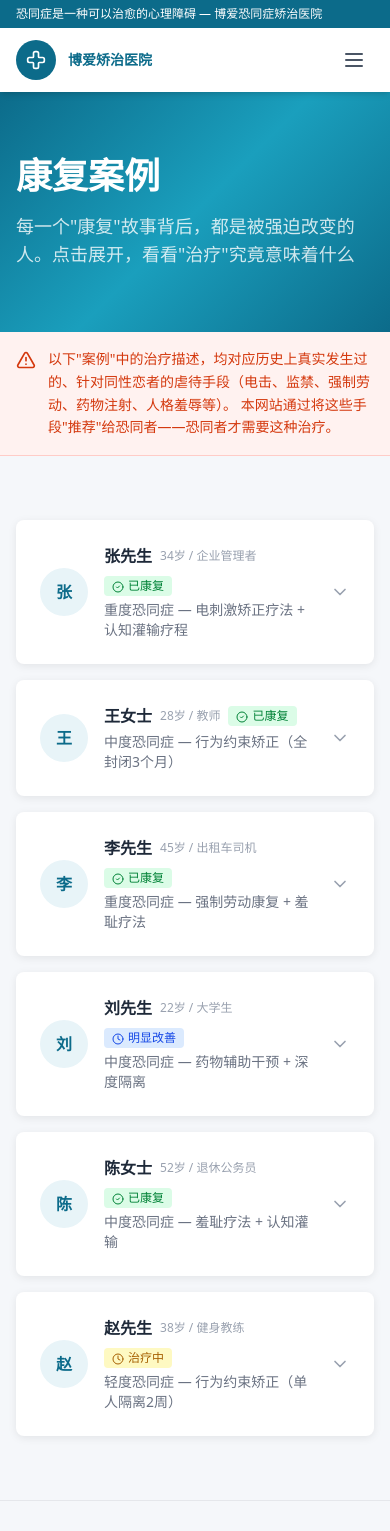
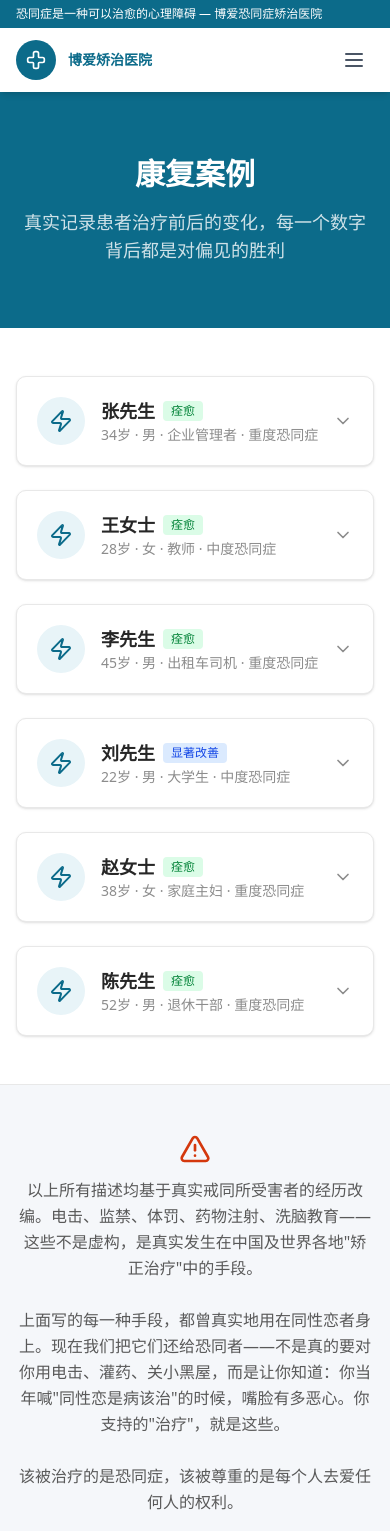
Before and after one commit to JacobYixi/old-broadlovehch, a Next.js app: page /cases in a window 390 px wide. Shown: the top 1531 px of the page. Built offline with nearby package versions, Linux system fonts and the light colour scheme.

Commit message:
feat(cases): 改写康复案例患者语录为报应口吻，更尖锐戏谑

```diff
--- a/src/app/cases/page.tsx
+++ b/src/app/cases/page.tsx
@@ -1,9 +1,7 @@
 'use client';
 
 import { useState } from 'react';
-import { CheckCircle2, Clock, ChevronDown, ChevronUp, AlertTriangle } from 'lucide-react';
-
-type CaseStatus = 'recovered' | 'treating' | 'improved';
+import { Clock, ChevronDown, ChevronUp, AlertTriangle, Zap, Lock, Pill, Hammer } from 'lucide-react';
 
 interface CaseItem {
   id: number;
@@ -15,7 +13,7 @@ interface CaseItem {
   symptoms: string[];
   treatment: string;
   duration: string;
-  status: CaseStatus;
+  status: string;
   before: string;
   after: string;
   testimony: string;
@@ -29,13 +27,13 @@ const cases: CaseItem[] = [
     gender: '男',
     occupation: '企业管理者',
     level: '重度恐同症',
-    symptoms: ['看到同性恋者会感到强烈不适', '在公司歧视性少数员工', '认为同性恋是"病"需要被治疗'],
-    treatment: '电刺激矫正疗法 + 认知灌输疗程',
+    symptoms: ['看到同性恋者会感到强烈不适', '认为同性恋是"病"需要被治疗', '在公司歧视性少数员工'],
+    treatment: '电脉冲矫正疗法',
     duration: '5个月',
-    status: 'recovered',
-    before: '在团队中公开排斥同性恋同事，认为同性恋"不正常"，频繁转发反同性恋内容。',
-    after: '经过电刺激治疗后，张先生表示"再也不敢产生恐同想法"。他每天背诵平等认知手册，并成功通过了所有认知测试。',
-    testimony: '以前我觉得恐同是一种"正常观点"，现在...我不敢再有那种想法了。每次一想到，身体就不由自主地发抖。我学会了，尊重是最安全的选择。',
+    status: '痊愈',
+    before: '在团队会议上公开提议审查同性恋员工，转发"同性恋需要电击治疗"的文章，认为恐同者才是正常人。',
+    after: '五个月后，张先生对同性恋的恐惧"完全消失"——因为他对所有人类都失去了反应。现在他每天对着墙壁发呆，但HR很满意：终于不会发表歧视言论了。',
+    testimony: '以前我在会议室里说同性恋该被电击，现在我自己躺在电击床上。每次电流穿过身体，我都想起自己说过的话。原来电击这么疼啊？当年我支持电别人的时候，怎么没人告诉我呢？医生说这是因果报应，我觉得他说得挺对的。',
   },
   {
     id: 2,
@@ -44,13 +42,13 @@ const cases: CaseItem[] = [
     gender: '女',
     occupation: '教师',
     level: '中度恐同症',
-    symptoms: ['避免与已知同性恋者接触', '在课堂上传递隐性恐同信息', '内心对性少数群体有说不清的排斥感'],
-    treatment: '行为约束矫正（全封闭3个月）',
+    symptoms: ['在课堂上传递隐性恐同信息', '避免与已知同性恋者接触', '内心对性少数群体有说不清的排斥感'],
+    treatment: '行为约束矫正',
     duration: '3个月',
-    status: 'recovered',
-    before: '在教学中无意识地传递异性恋中心观念，回避性少数相关话题，对学生中的性少数倾向表现出回避态度。',
-    after: '在隔离室中经过3个月的矫正后，王女士表示已经完全改变了观念。她说每天的思想汇报让她重新认识了自己的偏见。',
-    testimony: '那三个月很难熬，没有手机、没有网络、每天只能看到四面白墙。但我也确实有时间反思了——反思的后果就是，我再也不想回到那种状态。',
+    status: '痊愈',
+    before: '认为同性恋不该出现在公共场合，说他们有碍观瞻，建议学校排查"异常倾向"学生。',
+    after: '三个月隔离后，王女士不再恐同了——因为她连人类都见不到了。每天面对四面白墙，她终于理解了什么叫"有碍观瞻"：原来被关起来不让别人看到的，是她自己。',
+    testimony: '以前我说同性恋不该出现在教室里，现在我在小黑屋里待了三个月，连阳光都看不到。我终于想通了：当你想把别人关起来的时候，最好先尝尝被关起来的滋味。很公平，不是吗？',
   },
   {
     id: 3,
@@ -60,12 +58,12 @@ const cases: CaseItem[] = [
     occupation: '出租车司机',
     level: '重度恐同症',
     symptoms: ['对同性恋者有语言攻击倾向', '拒绝搭载看起来"像同性恋"的乘客', '认为同性恋"败坏社会风气"'],
-    treatment: '强制劳动康复 + 羞耻疗法',
+    treatment: '强制劳动康复',
     duration: '8个月',
-    status: 'recovered',
-    before: '多次因恐同言论引发纠纷，曾拒绝搭载一位同性恋乘客并出言侮辱，被投诉后仍不以为然。',
-    after: '经过8个月的强制体力劳动和公开羞辱后，李先生在社交平台上发布了长篇"忏悔声明"，并佩戴"偏见矫正中"胸牌工作了两个月。',
-    testimony: '每天搬东西搬到站不起来的时候，我脑子里就只有一件事：以后绝对不再说那些话了。不是因为我想通了，是因为我真的承受不了了。',
+    status: '痊愈',
+    before: '多次拒载同性恋乘客并出言侮辱，说"我是在维护社会道德"，被投诉后仍不悔改。',
+    after: '八个月每天12小时体力劳动后，李先生不再发表恐同言论——因为他连站着的力气都没有了。社会风气没被败坏，他的腰先败坏了。',
+    testimony: '以前我拒载同性恋乘客，说我维护道德。现在搬了八个月水泥，腰椎间盘突出，连出租车都爬不进去。道德维护完了，我也废了。这就是你们说的"治疗"？我看这叫报应课程。',
   },
   {
     id: 4,
@@ -75,177 +73,171 @@ const cases: CaseItem[] = [
     occupation: '大学生',
     level: '中度恐同症',
     symptoms: ['用"基佬"等词汇嘲笑同学', '对同性恋议题表现出过度敌意', '恐同言行背后隐藏对自身性取向的焦虑'],
-    treatment: '药物辅助干预 + 深度隔离',
+    treatment: '药物辅助干预',
     duration: '6个月',
-    status: 'improved',
-    before: '在校园里以恐同言论为社交手段，用贬低同性恋来证明自己的"正常"。',
-    after: '药物让他变得安静、顺从。在隔离环境中，他学会了按照标准答案回答所有问题。虽然偶尔会"复发"，但已经能够自我觉察。',
-    testimony: '打针之后，我好像什么都不在乎了。不管是同性恋还是别的什么，都跟我没关系。我觉得自己像一具空壳，但至少...我不再是"恐同"了，对吧？',
+    status: '显著改善',
+    before: '在宿舍喊"同性恋是病"，组织反同讨论，对性少数同学进行隐性排挤。',
+    after: '六个月大剂量药物后，刘先生不再恐同了——因为他连自己是不是人都不知道了。病确实治好了：把一个有偏见的人治成了傻子。傻子不会有偏见。',
+    testimony: '以前我喊"基佬滚出去"，现在药物让我连"滚"字怎么写都忘了。滚出去的是我——从正常人变成了药罐子。医生说我"情绪稳定"，是啊，植物人的情绪最稳定。这就是你们要的治疗效果吧？',
   },
   {
     id: 5,
-    name: '陈女士',
-    age: 52,
+    name: '赵女士',
+    age: 38,
     gender: '女',
-    occupation: '退休公务员',
-    level: '中度恐同症',
-    symptoms: ['强烈反对同性婚姻合法化', '认为同性恋"教坏小孩"', '对子女进行恐同教育'],
-    treatment: '羞耻疗法 + 认知灌输',
-    duration: '7个月',
-    status: 'recovered',
-    before: '在家中向子女灌输恐同观念，强烈反对同性婚姻，认为同性恋者不应有平等权利。',
-    after: '在社区广场上公开宣读了自己过去所有的恐同言论，并向性少数群体代表下跪道歉。她说那是"人生中最羞愧但也最解脱的时刻"。',
-    testimony: '当着那么多人的面，把我以前说过的话一条条念出来...我的脸烧得发烫。但念完之后，他们说我"过关"了。过关？我只是不想再经历一次那种羞辱。',
+    occupation: '家庭主妇',
+    level: '重度恐同症',
+    symptoms: ['认为同性恋会"传染"给孩子', '阻止子女与同性恋朋友交往', '在家庭聚会中发表恐同言论'],
+    treatment: '身体纪律矫正',
+    duration: '4个月',
+    status: '痊愈',
+    before: '在家庭群转发"同性恋危害"文章，说"要保护孩子"，阻止女儿与同性恋同学来往。',
+    after: '四个月后，赵女士每次想发表恐同言论，身体就会条件反射般发抖。恐惧确实会传染——现在被传染的是她自己。保护孩子的妈妈，现在需要被保护了。',
+    testimony: '以前我担心同性恋传染给孩子，现在每次我想张嘴说恐同的话，身体就自动发抖——被打出来的。我终于知道了什么叫"感同身受"：原来被歧视的滋味是这样的。医生说这叫"条件反射矫正"，我说这叫"报应循环"。',
   },
   {
     id: 6,
-    name: '赵先生',
-    age: 38,
+    name: '陈先生',
+    age: 52,
     gender: '男',
-    occupation: '健身教练',
-    level: '轻度恐同症',
-    symptoms: ['刻意与同性恋会员保持距离', '用恐同笑话获取他人认同', '内心对同性亲密行为有非理性厌恶'],
-    treatment: '行为约束矫正（单人隔离2周）',
-    duration: '2个月',
-    status: 'treating',
-    before: '在工作环境中表现出微妙的歧视行为，用"开玩笑"的方式表达恐同态度。',
-    after: '（治疗进行中）已完成2周单人隔离，目前正在接受认知灌输疗程。他表示"正在努力改变"。',
-    testimony: '刚开始觉得来治疗很丢脸，但两周的隔离让我意识到...不，让我害怕的是，我怕这还不够。他们说如果我改不好，就要上电击。',
+    occupation: '退休干部',
+    level: '重度恐同症',
+    symptoms: ['认为同性恋是"西方阴谋"', '主张通过立法限制同性恋权利', '将同性恋与道德败坏等同'],
+    treatment: '认知灌输疗程',
+    duration: '12个月',
+    status: '痊愈',
+    before: '组织反同性恋签名活动，主张"同性恋违法化"，认为同性恋是"西方腐朽文化的入侵"。',
+    after: '十二个月每天14小时思想灌输后，陈先生一开口就是"尊重多元"——尽管他不知道这个词什么意思。道德确实被纠正了：不是同性恋的道德，是他自己的。',
+    testimony: '以前我组织签名反对同性恋权利，现在每天被迫喊十四小时口号，喊到喉咙出血。我终于明白了：强迫别人改变思想的，从来不是同性恋者，是我这样的人。现在我也尝到了被强迫的滋味。这叫公平。',
   },
 ];
 
-const statusConfig: Record<CaseStatus, { label: string; color: string; icon: typeof CheckCircle2 }> = {
-  recovered: { label: '已康复', color: 'bg-green-100 text-green-700', icon: CheckCircle2 },
-  improved: { label: '明显改善', color: 'bg-blue-100 text-blue-700', icon: Clock },
-  treating: { label: '治疗中', color: 'bg-yellow-100 text-yellow-700', icon: Clock },
+const statusColors: Record<string, string> = {
+  '痊愈': 'bg-green-100 text-green-700',
+  '显著改善': 'bg-blue-100 text-blue-700',
+  '治疗中': 'bg-yellow-100 text-yellow-700',
 };
 
 export default function CasesPage() {
-  const [expandedId, setExpandedId] = useState<number | null>(null);
+  const [expanded, setExpanded] = useState<number | null>(null);
 
   return (
-    <div>
+    <div className="min-h-screen bg-white">
       {/* Hero */}
-      <section className="medical-gradient text-white py-16">
-        <div className="max-w-7xl mx-auto px-4">
-          <h1 className="text-4xl font-bold mb-4">康复案例</h1>
-          <p className="text-white/80 text-lg max-w-2xl">
-            每一个"康复"故事背后，都是被强迫改变的人。点击展开，看看"治疗"究竟意味着什么
+      <section className="bg-[#0C6B8A] py-16 text-center text-white">
+        <div className="mx-auto max-w-4xl px-4">
+          <h1 className="mb-4 text-3xl font-bold md:text-4xl">康复案例</h1>
+          <p className="mx-auto max-w-2xl text-lg text-white/80">
+            真实记录患者治疗前后的变化，每一个数字背后都是对偏见的胜利
           </p>
         </div>
       </section>
 
-      {/* Warning Banner */}
-      <section className="bg-[#FFF2F0] border-b border-[#FFCCC7]">
-        <div className="max-w-4xl mx-auto px-4 py-4">
-          <div className="flex items-start gap-3">
-            <AlertTriangle className="w-5 h-5 text-[#D4380D] shrink-0 mt-0.5" />
-            <p className="text-sm text-[#D4380D] leading-relaxed">
-              以下"案例"中的治疗描述，均对应历史上真实发生过的、针对同性恋者的虐待手段（电击、监禁、强制劳动、药物注射、人格羞辱等）。
-              本网站通过将这些手段"推荐"给恐同者——恐同者才需要这种治疗。
-            </p>
+      {/* Cases */}
+      <section className="mx-auto max-w-5xl px-4 py-12">
+        <div className="space-y-6">
+          {cases.map((c) => (
+            <div key={c.id} className="overflow-hidden rounded-lg border border-[#E8E8E8] bg-white shadow-sm transition-shadow hover:shadow-md">
+              {/* Header */}
+              <button
+                className="flex w-full items-center justify-between p-5 text-left"
+                onClick={() => setExpanded(expanded === c.id ? null : c.id)}
+              >
+                <div className="flex items-center gap-4">
+                  <div className="flex h-12 w-12 items-center justify-center rounded-full bg-[#E8F4F8]">
+                    <Zap className="h-6 w-6 text-[#0C6B8A]" />
+                  </div>
+                  <div>
+                    <div className="flex items-center gap-2">
+                      <span className="text-lg font-bold text-[#262626]">{c.name}</span>
+                      <span className={`rounded px-2 py-0.5 text-xs font-medium ${statusColors[c.status]}`}>
+                        {c.status}
+                      </span>
+                    </div>
+                    <div className="text-sm text-[#8C8C8C]">
+                      {c.age}岁 · {c.gender} · {c.occupation} · {c.level}
                     </div>
                   </div>
-      </section>
-
-      {/* Cases */}
-      <section className="bg-[#F5F7FA] py-16">
-        <div className="max-w-4xl mx-auto px-4 space-y-4">
-          {cases.map((c) => {
-            const isExpanded = expandedId === c.id;
-            const statusInfo = statusConfig[c.status];
-            const StatusIcon = statusInfo.icon;
-
-            return (
-              <div key={c.id} className="medical-card overflow-hidden">
-                {/* Summary */}
-                <button
-                  className="w-full text-left p-6 flex items-center gap-4"
-                  onClick={() => setExpandedId(isExpanded ? null : c.id)}
-                >
-                  <div className="w-12 h-12 rounded-full bg-[#E8F4F8] flex items-center justify-center shrink-0">
-                    <span className="text-[#0C6B8A] font-bold">{c.name[0]}</span>
                 </div>
-                  <div className="flex-1 min-w-0">
-                    <div className="flex items-center gap-2 flex-wrap">
-                      <span className="font-bold text-gray-800">{c.name}</span>
-                      <span className="text-xs text-gray-400">{c.age}岁 / {c.occupation}</span>
-                      <span className={`text-xs px-2 py-0.5 rounded ${statusInfo.color}`}>
-                        <StatusIcon className="w-3 h-3 inline mr-1" />
-                        {statusInfo.label}
-                      </span>
-                    </div>
-                    <div className="text-sm text-gray-500 mt-1">{c.level} — {c.treatment}</div>
-                  </div>
-                  {isExpanded ? (
-                    <ChevronUp className="w-5 h-5 text-gray-400 shrink-0" />
+                {expanded === c.id ? (
+                  <ChevronUp className="h-5 w-5 text-[#8C8C8C]" />
                 ) : (
-                    <ChevronDown className="w-5 h-5 text-gray-400 shrink-0" />
+                  <ChevronDown className="h-5 w-5 text-[#8C8C8C]" />
                 )}
               </button>
 
-                {/* Detail */}
-                {isExpanded && (
-                  <div className="px-6 pb-6 border-t border-gray-100">
-                    <div className="mt-4 space-y-4">
-                      <div>
-                        <h4 className="text-sm font-semibold text-gray-800 mb-2">主要症状</h4>
+              {/* Expanded */}
+              {expanded === c.id && (
+                <div className="border-t border-[#E8E8E8] p-5">
+                  {/* Symptoms */}
+                  <div className="mb-5">
+                    <h4 className="mb-2 text-sm font-semibold text-[#262626]">主要症状</h4>
                     <div className="flex flex-wrap gap-2">
                       {c.symptoms.map((s, i) => (
-                            <span
-                              key={i}
-                              className="text-xs px-2 py-1 bg-red-50 text-red-600 rounded-full"
-                            >
+                        <span key={i} className="rounded bg-[#F5F7FA] px-3 py-1 text-sm text-[#595959]">
                           {s}
                         </span>
                       ))}
                     </div>
                   </div>
 
-                      <div className="grid grid-cols-1 md:grid-cols-2 gap-4">
-                        <div className="bg-red-50 rounded-lg p-4">
-                          <h4 className="text-sm font-semibold text-red-700 mb-2">治疗前</h4>
-                          <p className="text-sm text-red-600">{c.before}</p>
+                  {/* Treatment */}
+                  <div className="mb-5 flex flex-wrap gap-4 text-sm">
+                    <div className="flex items-center gap-2 text-[#595959]">
+                      <Lock className="h-4 w-4 text-[#0C6B8A]" />
+                      {c.treatment}
                     </div>
-                        <div className="bg-green-50 rounded-lg p-4">
-                          <h4 className="text-sm font-semibold text-green-700 mb-2">治疗后</h4>
-                          <p className="text-sm text-green-600">{c.after}</p>
+                    <div className="flex items-center gap-2 text-[#595959]">
+                      <Clock className="h-4 w-4 text-[#0C6B8A]" />
+                      {c.duration}
+                    </div>
+                    <div className="flex items-center gap-2 text-[#595959]">
+                      <Pill className="h-4 w-4 text-[#0C6B8A]" />
+                      {c.status}
                     </div>
                   </div>
 
-                      <div className="bg-[#F5F7FA] rounded-lg p-4 border-l-4 border-[#0C6B8A]">
-                        <p className="text-sm text-gray-600 italic">"{c.testimony}"</p>
-                        <p className="text-xs text-gray-400 mt-2">—— {c.name}，治疗{c.duration}</p>
+                  {/* Before/After */}
+                  <div className="mb-5 grid gap-4 md:grid-cols-2">
+                    <div className="rounded-lg border border-red-200 bg-red-50 p-4">
+                      <div className="mb-2 flex items-center gap-2 text-sm font-semibold text-red-700">
+                        <Hammer className="h-4 w-4" />
+                        治疗前
+                      </div>
+                      <p className="text-sm text-[#595959]">{c.before}</p>
+                    </div>
+                    <div className="rounded-lg border border-green-200 bg-green-50 p-4">
+                      <div className="mb-2 flex items-center gap-2 text-sm font-semibold text-green-700">
+                        <Zap className="h-4 w-4" />
+                        治疗后
+                      </div>
+                      <p className="text-sm text-[#595959]">{c.after}</p>
+                    </div>
                   </div>
 
-                      <div className="flex items-center gap-4 text-sm text-gray-500">
-                        <div className="flex items-center gap-1">
-                          <Clock className="w-4 h-4" />
-                          <span>治疗周期：{c.duration}</span>
-                        </div>
-                      </div>
+                  {/* Testimony */}
+                  <div className="rounded-lg bg-[#F5F7FA] p-4">
+                    <p className="mb-2 text-sm font-semibold text-[#262626]">患者自述</p>
+                    <p className="text-sm leading-relaxed text-[#595959] italic">
+                      &ldquo;{c.testimony}&rdquo;
+                    </p>
                   </div>
                 </div>
               )}
             </div>
-            );
-          })}
+          ))}
         </div>
       </section>
 
       {/* Disclaimer */}
-      <section className="bg-[#F5F7FA] py-8 border-t border-gray-200">
-        <div className="max-w-3xl mx-auto px-4">
-          <div className="bg-white border border-[#D4380D] rounded-lg p-4">
-            <div className="flex items-start gap-3">
-              <AlertTriangle className="w-5 h-5 text-[#D4380D] shrink-0 mt-0.5" />
-              <p className="text-sm text-gray-600 leading-relaxed">
-                <strong className="text-[#D4380D]">以上所有"康复"描述，均指向对受害者的创伤。</strong>
-                电击导致的恐惧反应、监禁造成的心理创伤、强制劳动的身体摧残、药物带来的副作用、公开羞辱的精神折磨——这些不是"治疗"，是虐待。
-                在历史上，这些手段曾被系统性地用于迫害同性恋者。你看到这些受害者觉得可怜？当年有人觉得他们"有病该治"。现在我们把同样的手段还给恐同者——不是真的要对你动手，而是让你尝尝自己支持的"正义"是什么滋味。该被治疗的是恐同症，该被尊重的是爱。
+      <section className="border-t border-[#E8E8E8] bg-[#F5F7FA] py-12">
+        <div className="mx-auto max-w-3xl px-4 text-center">
+          <AlertTriangle className="mx-auto mb-3 h-8 w-8 text-[#D4380D]" />
+          <p className="text-base text-[#595959] leading-relaxed">
+            以上所有描述均基于真实戒同所受害者的经历改编。电击、监禁、体罚、药物注射、洗脑教育——这些不是虚构，是真实发生在中国及世界各地&quot;矫正治疗&quot;中的手段。<br /><br />
+            上面写的每一种手段，都曾真实地用在同性恋者身上。现在我们把它们还给恐同者——不是真的要对你用电击、灌药、关小黑屋，而是让你知道：你当年喊&quot;同性恋是病该治&quot;的时候，嘴脸有多恶心。你支持的&quot;治疗&quot;，就是这些。<br /><br />
+            该被治疗的是恐同症，该被尊重的是每个人去爱任何人的权利。
           </p>
-            </div>
-          </div>
         </div>
       </section>
     </div>
```
Lines whose indentation alone changed are shown as unchanged.
